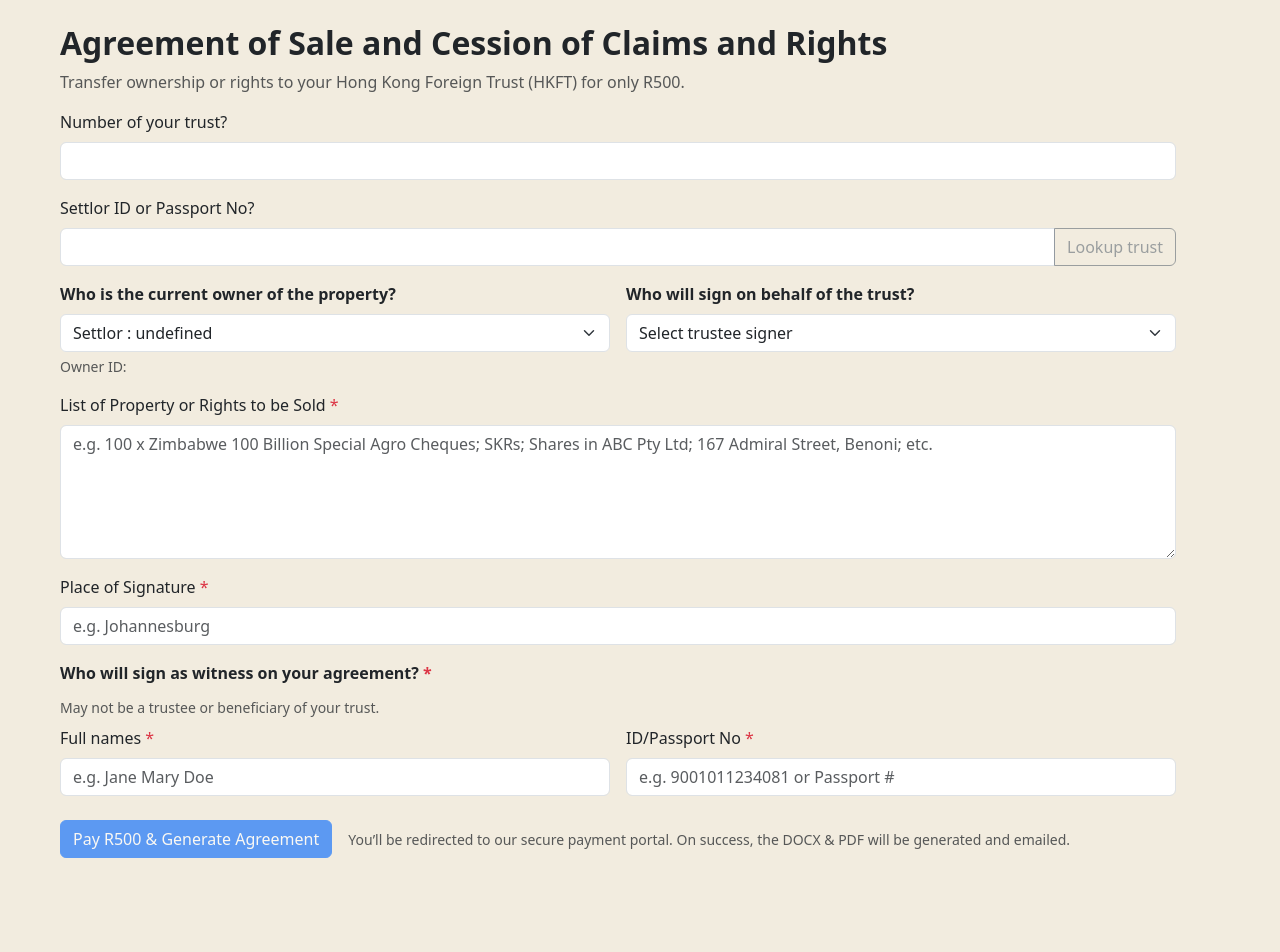
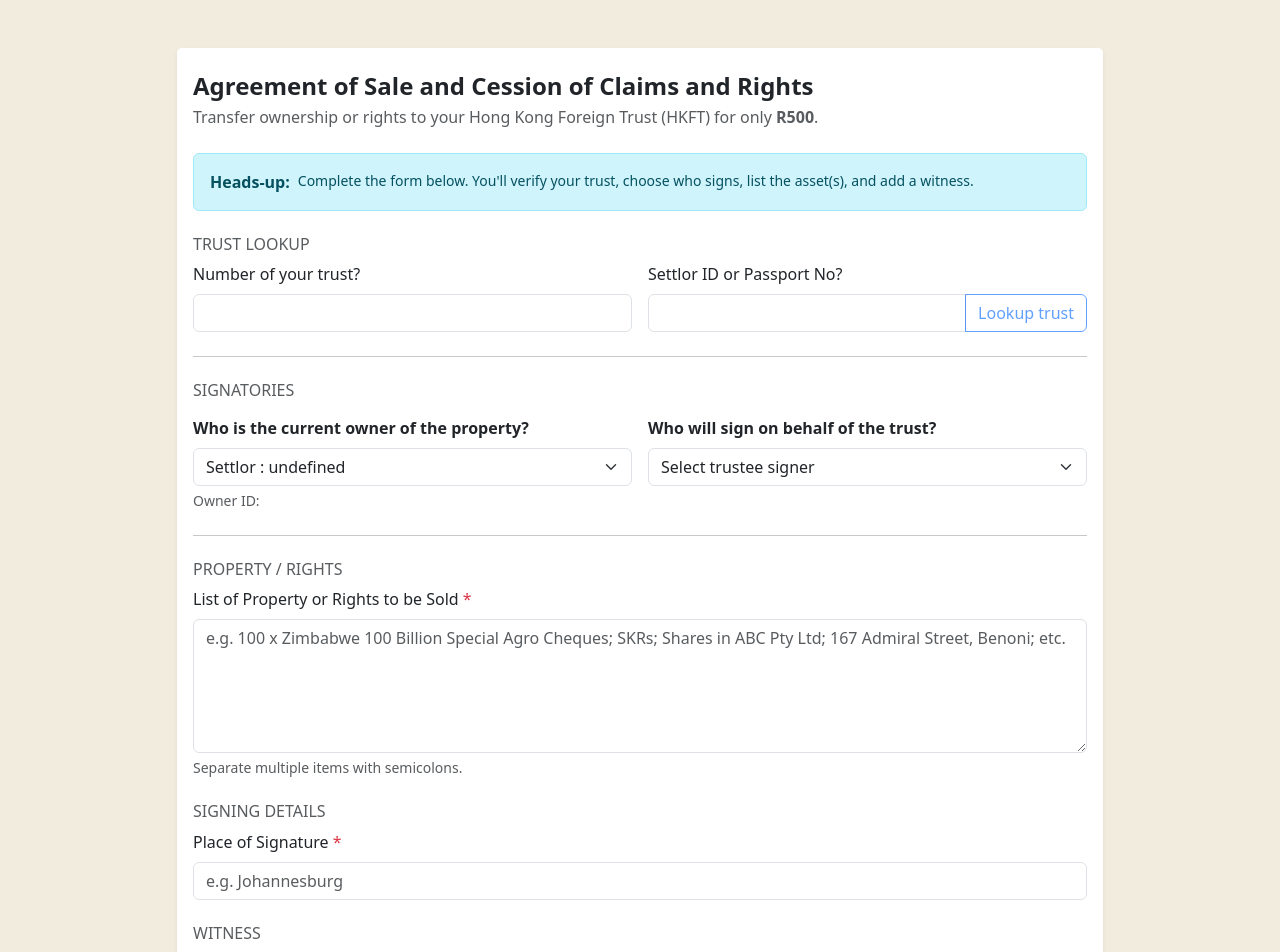
Before and after one commit to WhitelightningDev/hongkongtrust, an Angular app: page /sale-and-cede-agreement in a window 1280 px wide. Shown: the top 952 px of the page. Before the commit the page ends 858 px from the top, so only its background shows below. Built offline with nearby package versions, Linux system fonts and the light colour scheme.

Commit message:
`Refactored sale-and-cede-agreement.html and welcomepage.html templates with design and layout changes.`

```diff
--- a/src/app/pages/sale-and-cede-agreement/sale-and-cede-agreement.html
+++ b/src/app/pages/sale-and-cede-agreement/sale-and-cede-agreement.html
@@ -1,39 +1,58 @@
-<div class="container my-4 m-5">
-  <h2 class="fw-bold">Agreement of Sale and Cession of Claims and Rights</h2>
-  <p class="text-muted">
-    Transfer ownership or rights to your Hong Kong Foreign Trust (HKFT) for only R500.
-  </p>
+<div class="container py-4 py-md-5">
+  <div class="row justify-content-center">
+    <div class="col-12 col-lg-10 col-xxl-8">
+      <div class="card shadow-sm border-0">
+        <div class="card-header bg-white border-0 py-4">
+          <h2 class="h4 fw-bold mb-1">Agreement of Sale and Cession of Claims and Rights</h2>
+          <p class="text-muted mb-0">Transfer ownership or rights to your Hong Kong Foreign Trust (HKFT) for only <span class="fw-semibold">R500</span>.</p>
+        </div>
+
+        <div class="card-body pt-0">
+          <div class="alert alert-info d-flex align-items-start gap-2 mb-4">
+            <div class="fw-semibold">Heads‑up:</div>
+            <div class="small">Complete the form below. You'll verify your trust, choose who signs, list the asset(s), and add a witness.</div>
+          </div>
 
           <form [formGroup]="cessionForm" (ngSubmit)="submitForm()" novalidate>
+            <!-- Trust Lookup -->
+            <div class="mb-4">
+              <div class="d-flex align-items-center justify-content-between mb-2">
+                <h3 class="h6 text-uppercase text-muted mb-0">Trust Lookup</h3>
+                <div *ngIf="trustNameLoaded" class="badge bg-success-subtle text-success-emphasis border border-success-subtle">Loaded: {{ trustNameLoaded }}</div>
+              </div>
 
-    <!-- Trust Details -->
-    <div class="mb-3">
+              <div class="row g-3">
+                <div class="col-md-6">
                   <label class="form-label">Number of your trust?</label>
                   <input type="text" class="form-control" formControlName="trustNumber" [readonly]="lookupLoading || trustNameLoaded">
                 </div>
-
-    <div class="mb-3">
+                <div class="col-md-6">
                   <label class="form-label">Settlor ID or Passport No?</label>
                   <div class="input-group">
                     <input type="text" class="form-control" formControlName="settlorId" [readonly]="lookupLoading || trustNameLoaded">
-        <button class="btn btn-outline-secondary" type="button"
+                    <button class="btn btn-outline-primary" type="button"
                             (click)="performTrustLookup()"
                             [disabled]="lookupLoading || !cessionForm.get('trustNumber')?.value || !cessionForm.get('settlorId')?.value">
                       <span *ngIf="!lookupLoading">Lookup trust</span>
                       <span *ngIf="lookupLoading" class="spinner-border spinner-border-sm" role="status" aria-hidden="true"></span>
-          <span *ngIf="lookupLoading" class="ms-1">Looking up...</span>
+                      <span *ngIf="lookupLoading" class="ms-1">Looking up…</span>
                     </button>
                   </div>
                   <div *ngIf="trustNameLoaded" class="form-text mt-1">
-        Loaded trust: <span class="badge bg-success">{{ trustNameLoaded }}</span>
+                    <span class="text-success">Loaded trust:</span>
+                    <span class="badge bg-success">{{ trustNameLoaded }}</span>
                     <button type="button" class="btn btn-link btn-sm p-0 ms-2"
-                (click)="cessionForm.get('trustNumber')?.enable(); cessionForm.get('settlorId')?.enable(); trustNameLoaded = null;">
-          Change
-        </button>
+                            (click)="cessionForm.get('trustNumber')?.enable(); cessionForm.get('settlorId')?.enable(); trustNameLoaded = null;">Change</button>
+                  </div>
+                </div>
               </div>
             </div>
 
+            <hr class="my-4">
+
             <!-- Owner & Signer Selection (Dropdowns) -->
+            <div class="mb-4">
+              <h3 class="h6 text-uppercase text-muted mb-3">Signatories</h3>
               <div class="row g-3">
                 <div class="col-md-6">
                   <label class="form-label fw-semibold">Who is the current owner of the property?</label>
@@ -43,7 +62,6 @@
                   </select>
                   <small class="text-muted d-block mt-1" *ngIf="owner">Owner ID: {{ owner.id }}</small>
                 </div>
-
                 <div class="col-md-6">
                   <label class="form-label fw-semibold">Who will sign on behalf of the trust?</label>
                   <select class="form-select" formControlName="signer">
@@ -53,18 +71,24 @@
                   <small class="text-muted d-block mt-1" *ngIf="signer">Signer ID: {{ signer.id }}</small>
                 </div>
               </div>
+            </div>
+
+            <hr class="my-4">
 
             <!-- Property List -->
-    <div class="mb-3 mt-3">
+            <div class="mb-4">
+              <h3 class="h6 text-uppercase text-muted mb-2">Property / Rights</h3>
               <label class="form-label">List of Property or Rights to be Sold <span class="text-danger">*</span></label>
               <textarea class="form-control" rows="5" formControlName="propertyList"
                         [class.is-invalid]="cessionForm.get('propertyList')?.invalid && cessionForm.get('propertyList')?.touched"
                         placeholder="e.g. 100 x Zimbabwe 100 Billion Special Agro Cheques; SKRs; Shares in ABC Pty Ltd; 167 Admiral Street, Benoni; etc."></textarea>
               <div class="invalid-feedback">Please list at least one property or right to be sold/ceded.</div>
+              <div class="form-text">Separate multiple items with semicolons.</div>
             </div>
 
             <!-- Place of Signature -->
-    <div class="mb-3">
+            <div class="mb-4">
+              <h3 class="h6 text-uppercase text-muted mb-2">Signing Details</h3>
               <label class="form-label">Place of Signature <span class="text-danger">*</span></label>
               <input type="text" class="form-control" formControlName="signaturePlace"
                      [class.is-invalid]="cessionForm.get('signaturePlace')?.invalid && cessionForm.get('signaturePlace')?.touched"
@@ -73,10 +97,9 @@
             </div>
 
             <!-- Witness Details -->
-    <div class="mb-2">
-      <label class="form-label fw-semibold">Who will sign as witness on your agreement? <span class="text-danger">*</span></label>
+            <div class="mb-4">
+              <h3 class="h6 text-uppercase text-muted mb-2">Witness</h3>
               <div class="form-text mb-2">May not be a trustee or beneficiary of your trust.</div>
-    </div>
               <div class="row g-3">
                 <div class="col-md-6">
                   <label class="form-label">Full names <span class="text-danger">*</span></label>
@@ -93,11 +116,11 @@
                   <div class="invalid-feedback">Witness ID/Passport number is required.</div>
                 </div>
               </div>
+            </div>
 
             <!-- Submit / Payment -->
-    <div class="d-flex align-items-center gap-3 mt-4">
-      <button type="submit"
-              class="btn btn-primary"
+            <div class="d-flex flex-column flex-md-row align-items-start align-items-md-center gap-3 mt-2">
+              <button type="submit" class="btn btn-primary px-4"
                       [disabled]="cessionForm.invalid || lookupLoading || generating">
                 <span *ngIf="!generating">Pay R500 &amp; Generate Agreement</span>
                 <span *ngIf="generating" class="spinner-border spinner-border-sm" role="status" aria-hidden="true"></span>
@@ -107,3 +130,11 @@
             </div>
           </form>
         </div>
+
+        <div class="card-footer bg-white border-0 pt-0 pb-4">
+          <div class="small text-muted">Need help? Contact support and we’ll assist with the process.</div>
+        </div>
+      </div>
+    </div>
+  </div>
+</div>
--- a/src/app/pages/welcomepage/welcomepage.html
+++ b/src/app/pages/welcomepage/welcomepage.html
@@ -64,7 +64,7 @@
           <h1 class="btn btn-primary btn-sm border rounded-pill d-inline-flex align-items-center gap-2 mb-0">
             Step 2
           </h1>
-          <span class="badge bg-warning text-dark rounded-pill">Coming Soon</span>
+          <span class="p-2 h3 rounded text-black">Edit your HKFT for R500</span>
         </div>
         <h2 class="fw-bold mb-3">Generate your cede and sale agreement</h2>
         <p class="small text-muted mb-3">
@@ -75,8 +75,8 @@
           <li><strong>Enhance asset protection</strong> – Internationalise your ownership and potentially benefit from China–South Africa bilateral treaty protections, reducing risks of expropriation or hostile state action.</li>
         </ul>
 
-           <a class="btn btn-dark rounded-pill d-flex align-items-center gap-2 px-3" href="/sale-and-cede-agreement">
-            <i class="bi bi-arrow-up-right-circle"></i> Generate Youre Agreement
+           <a class="btn btn-dark rounded-pill d-flex align-items-center gap-2 px-3 disabled" href="javascript:void(0)" tabindex="-1" aria-disabled="true">
+            <i class="bi bi-arrow-up-right-circle"></i> Generate Your Agreement
           </a>
 
       </div>
```
Lines whose indentation alone changed are shown as unchanged.
